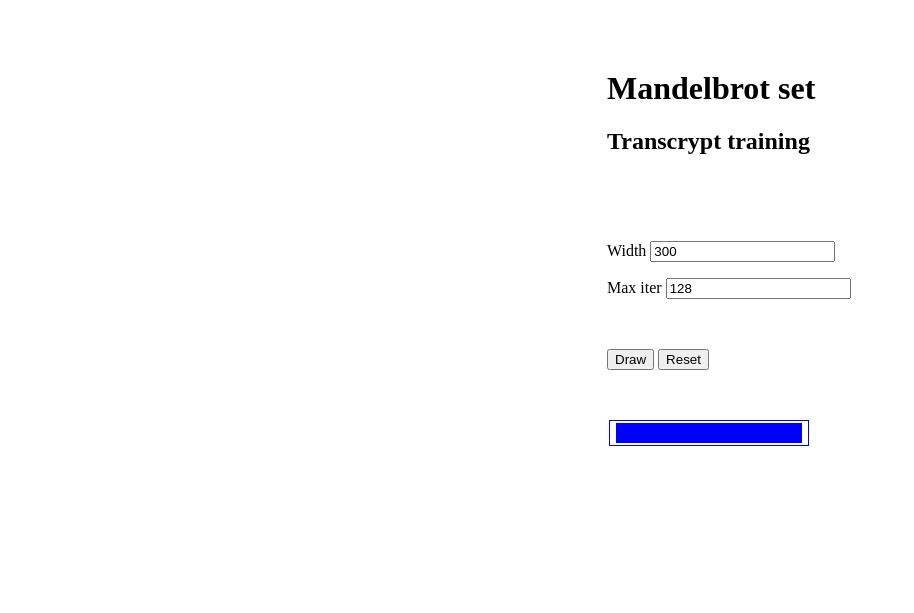
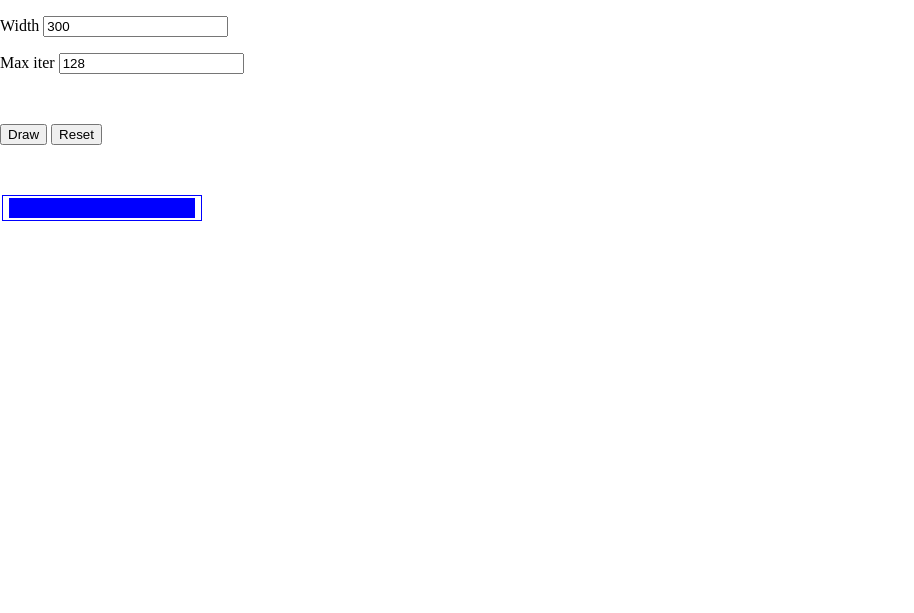
Before and after one commit to 74m15/transcrypt-training, a plain HTML site: page mandel.html in a window 1280 px wide. Shown: the whole page, without its empty margins (0-914 px from the left). Drawn offline with Linux system fonts and the light colour scheme.

Commit message:
Before Macbook restore

```diff
--- a/mandel.html
+++ b/mandel.html
@@ -1,11 +1,11 @@
 <!DOCTYPE html>
 
-<html manifest="cache.manifest">
+<!--html manifest="cache.manifest"-->
+<html>
   <head>
     <title>Mandelbrot set</title>
     <style>
-      body, div#container { margin: 0px; }
-
+      body { margin: 0px; }
 
       span#selector {
         background-color: #a0a0a0;
@@ -13,6 +13,15 @@
         border: 1px solid gray;
         position: absolute;
         display: flex;
+      }
+
+      div#container {
+        margin: 0px;
+        position: absolute;
+        left: 0;
+        top: 0;
+        width: 500px;
+        height: 400px;
       }
     </style>
     <script src="__javascript__/mandel.js"></script>
@@ -22,38 +31,10 @@
     <meta name="apple-mobile-web-app-title" content="Mandelbrot">
     <meta name="viewport" content="width=device-width, initial-scale=1, user-scalable=no">
     <link rel="apple-touch-icon" href="mandel.png">
-
   </head>
   <body onload="mandel.mandelbrot.startup(); mandel.mandelbrot.draw();">
     <div id="container">
-      <table>
-        <tr>
-          <td rowspan="2">
-            <canvas id="mandelbrot" width="600" height="600"/>
-          </td>
-          <td>
-            <h1>Mandelbrot set</h1>
-            <h2>Transcrypt training</h2>
-          </td>
-        </tr>
-        <tr>
-          <td valign="top">
-            <p>Width <input type="text" value="300" id="txt_width"/></p>
-            <p>Max iter <input type="text" value="128" id="txt_max_iter"/></p>
-            <p>&nbsp;</p>
-            <button onclick="mandel.mandelbrot.draw()">Draw</button>
-            <button onclick="mandel.mandelbrot.reset()">Reset</button>
-            <p>&nbsp;</p>
-            <table width="200px" style="margin: 2px; border: 1px solid blue; background-color: white;">
-              <tr height="20px" align="left">
-                <td style="background-color: white; margin: 0px; width: 1px;"/>
-                <td id="progress-bar" style="background-color: blue; width: 100%; margin: 0px;"/>
-                <td style="background-color: white; margin: 0px;"/>
-              </tr>
-            </table>
-          </td>
-        </tr>
-      </table>
+      <canvas id="mandelbrot" width="100%" height="100%"/>
       <span id="selector" style="left: 100px; top: 100px; width: 400px; height: 400px; visibility: hidden;">
         <table width="100%" height="100%" style="border-collapse: collapse; border: 0px solid white;">
           <tr>
@@ -80,5 +61,20 @@
         </table>
       </span>
     </div>
+    <div id="control">
+      <p>Width <input type="text" value="300" id="txt_width"/></p>
+      <p>Max iter <input type="text" value="128" id="txt_max_iter"/></p>
+      <p>&nbsp;</p>
+      <button onclick="mandel.mandelbrot.draw()">Draw</button>
+      <button onclick="mandel.mandelbrot.reset()">Reset</button>
+      <p>&nbsp;</p>
+      <table width="200px" style="margin: 2px; border: 1px solid blue; background-color: white;">
+        <tr height="20px" align="left">
+          <td style="background-color: white; margin: 0px; width: 1px;"/>
+          <td id="progress-bar" style="background-color: blue; width: 100%; margin: 0px;"/>
+          <td style="background-color: white; margin: 0px;"/>
+        </tr>
+      </table>
+    </div>
   </body>
 </html>
```
